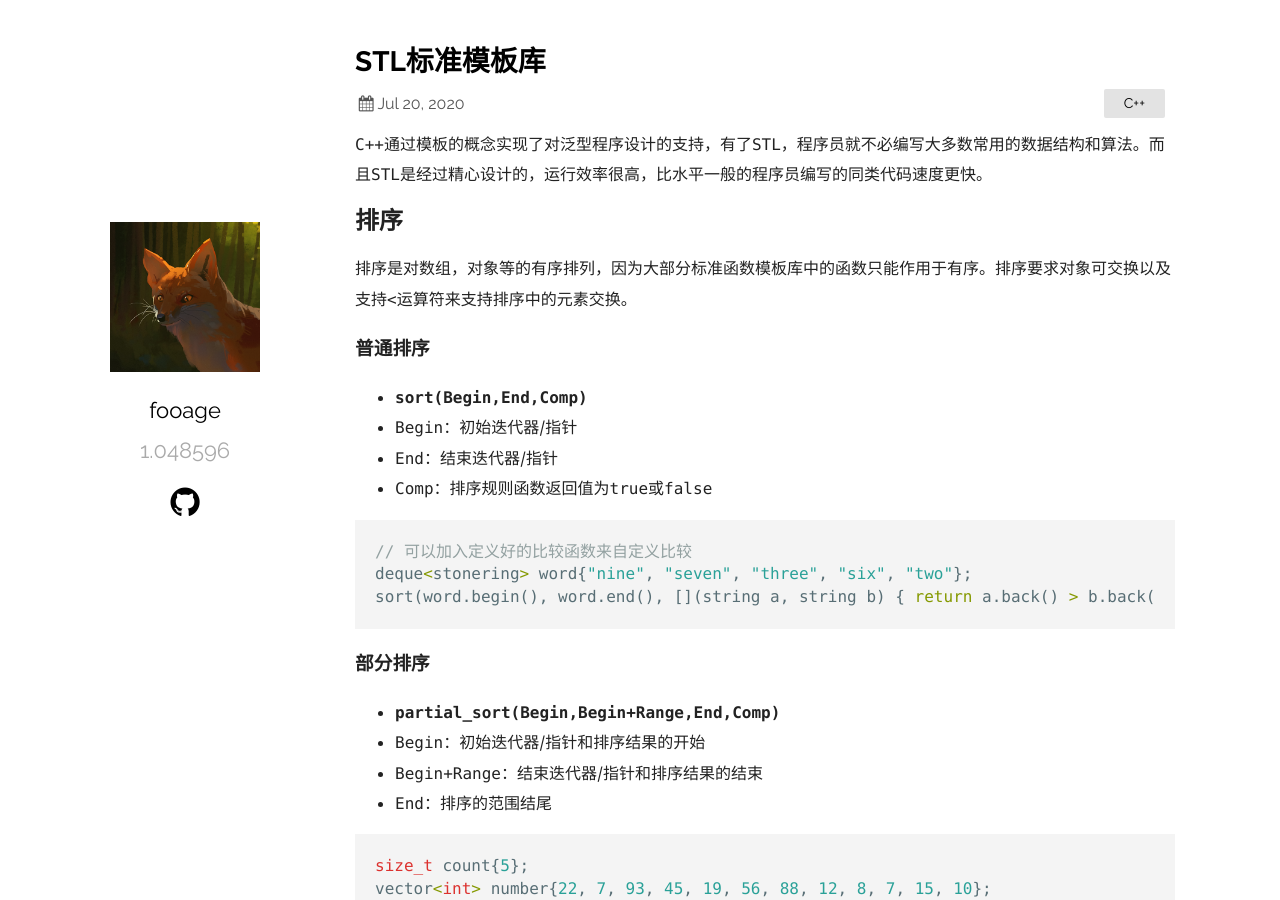
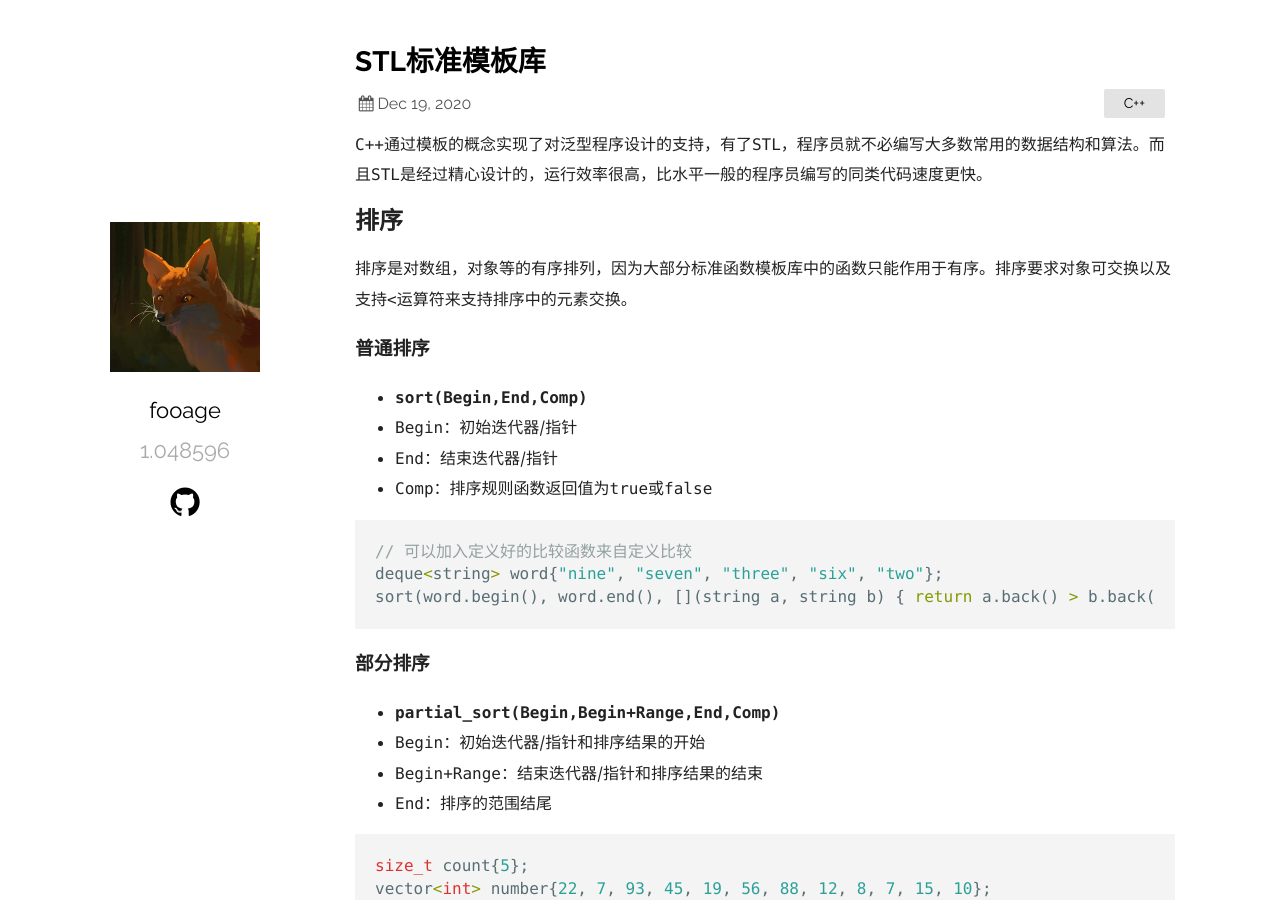
Before and after one commit to fooage/fooage, a Jekyll site: the page built from _posts/2020-12-20-STL标准模板库.md, in a window 1280 px wide and 900 px high. Built offline with Jekyll 4.4.1, drawn with Linux system fonts in a browser that asks for light colours; part of the change alters nothing that is shown.

Commit message:
fix a problem

````diff
--- a/_posts/2020-07-20-STL标准模板库.md
+++ b/_posts/2020-12-20-STL标准模板库.md
@@ -1,7 +1,7 @@
 ---
 layout: post
 title: 'STL标准模板库'
-date: 2020-07-20 22:21:36 +0800
+date: 2020-12-20 00:11:27 +0800
 categories: C++
 ---
 
@@ -20,7 +20,7 @@ categories: C++
 
 ```c++
 // 可以加入定义好的比较函数来自定义比较
-deque<stonering> word{"nine", "seven", "three", "six", "two"};
+deque<string> word{"nine", "seven", "three", "six", "two"};
 sort(word.begin(), word.end(), [](string a, string b) { return a.back() > b.back(); });
 ```
 
````
